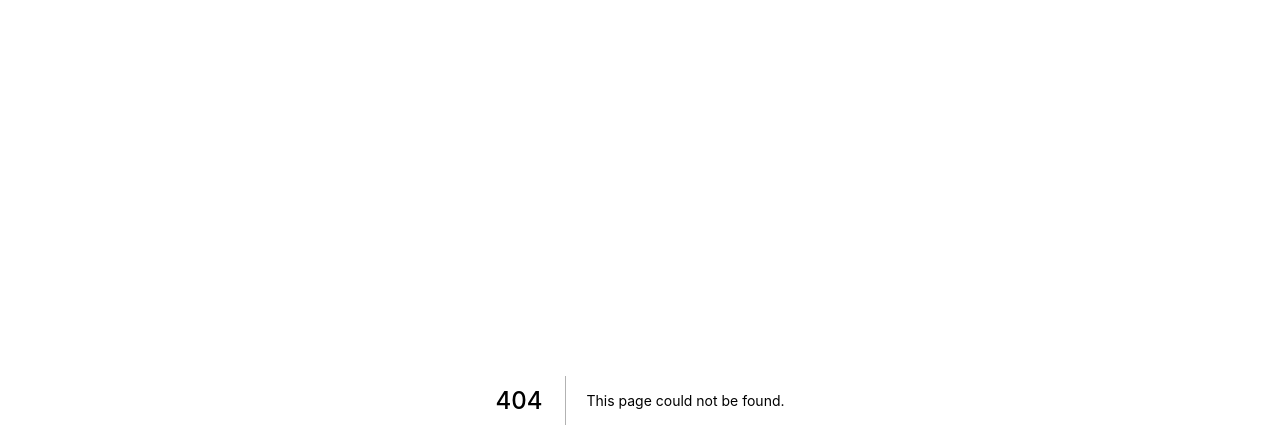
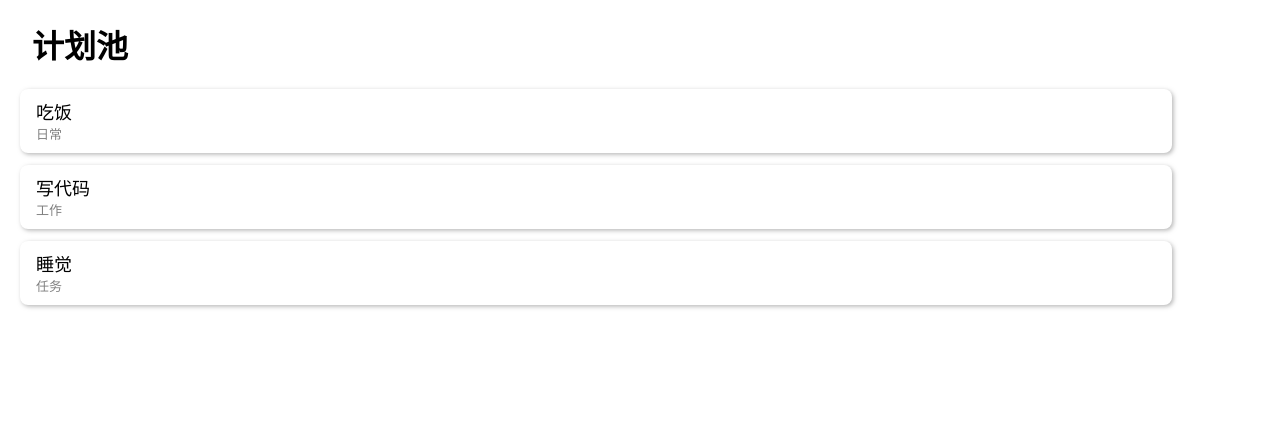
Before and after one commit to Saltro/ponds-mobile, a Next.js app: page /Pools in a window 1280 px wide. Before the commit this address had no page. Shown: the top 448 px of the page. Built offline with nearby package versions, Linux system fonts and the light colour scheme.

Commit message:
feat: 实现滑动切换任务池功能

```diff
--- a/package.json
+++ b/package.json
@@ -31,7 +31,8 @@
     "next": "12.0.7",
     "react": "17.0.2",
     "react-dom": "17.0.2",
-    "sass": "1.49.0"
+    "sass": "1.49.0",
+    "swiper": "7.4.1"
   },
   "devDependencies": {
     "@commitlint/cli": "16.0.2",
--- /dev/null
+++ b/src/components/Pool/TaskCard/index.module.scss
@@ -0,0 +1,26 @@
+.card {
+  height: 4em;
+  width: 90%;
+  border-radius: 0.5em;
+  background-color: white;
+  box-sizing: border-box;
+  margin-bottom: 0.75em;
+  display: flex;
+  flex-direction: row;
+  align-items: center;
+  padding: 1em;
+  box-shadow: 0.1em 0.1em 0.25em rgba(128, 128, 128, 0.568);
+  margin-left: 1.25em;
+
+  .task {
+    display: flex;
+    flex-direction: column;
+    .name {
+      font-size: large;
+    }
+    .category {
+      font-size: small;
+      color: gray;
+    }
+  }
+}
--- /dev/null
+++ b/src/components/Pool/TaskCard/index.tsx
@@ -0,0 +1,18 @@
+import style from './index.module.scss';
+
+interface ICardProps {
+  item: string;
+  category?: string;
+}
+const TaskCard: React.FC<ICardProps> = ({ item, category }) => {
+  return (
+    <div className={style.card}>
+      <div className={style.task}>
+        <span className={style.name}>{item}</span>
+        <span className={style.category}>{category || '任务'}</span>
+      </div>
+    </div>
+  );
+};
+
+export default TaskCard;
--- /dev/null
+++ b/src/components/Pool/index.module.scss
@@ -0,0 +1,11 @@
+.container {
+  align-items: left;
+  justify-content: left;
+  flex-direction: column;
+  display: flex;
+  height: 100%;
+  .title {
+    align-self: left;
+    margin-left: 1em;
+  }
+}
--- /dev/null
+++ b/src/components/Pool/index.tsx
@@ -0,0 +1,33 @@
+import style from './index.module.scss';
+import TaskCard from './TaskCard';
+
+interface IProps {
+  title: string;
+}
+
+const tasks = [
+  {
+    name: '吃饭',
+    category: '日常',
+  },
+  {
+    name: '写代码',
+    category: '工作',
+  },
+  {
+    name: '睡觉',
+  },
+];
+
+const Pool: React.FC<IProps> = ({ title }) => {
+  return (
+    <div className={style.container}>
+      <h1 className={style.title}>{title}</h1>
+      {tasks.map((task, index) => {
+        return <TaskCard item={task.name} category={task?.category} key={index} />;
+      })}
+    </div>
+  );
+};
+
+export default Pool;
--- /dev/null
+++ b/src/pages/Pools/index.tsx
@@ -0,0 +1,36 @@
+import Pool from '@/components/Pool';
+// Import Swiper React components
+import { Swiper, SwiperSlide } from 'swiper/react';
+
+// Import Swiper styles
+import 'swiper/css';
+
+const Pools = () => {
+  return (
+    <Swiper>
+      <SwiperSlide>
+        <Pool title="计划池" />
+      </SwiperSlide>
+      <SwiperSlide>
+        <Pool title="就绪池" />
+      </SwiperSlide>
+      <SwiperSlide>
+        <Pool title="执行池" />
+      </SwiperSlide>
+      <SwiperSlide>
+        <Pool title="验收池" />
+      </SwiperSlide>
+      <SwiperSlide>
+        <Pool title="完成池" />
+      </SwiperSlide>
+      <SwiperSlide>
+        <Pool title="阻塞池" />
+      </SwiperSlide>
+      <SwiperSlide>
+        <Pool title="酱油池" />
+      </SwiperSlide>
+    </Swiper>
+  );
+};
+
+export default Pools;
```
Also changed, not shown: src/pages/Pools/index.module.scss (added).
